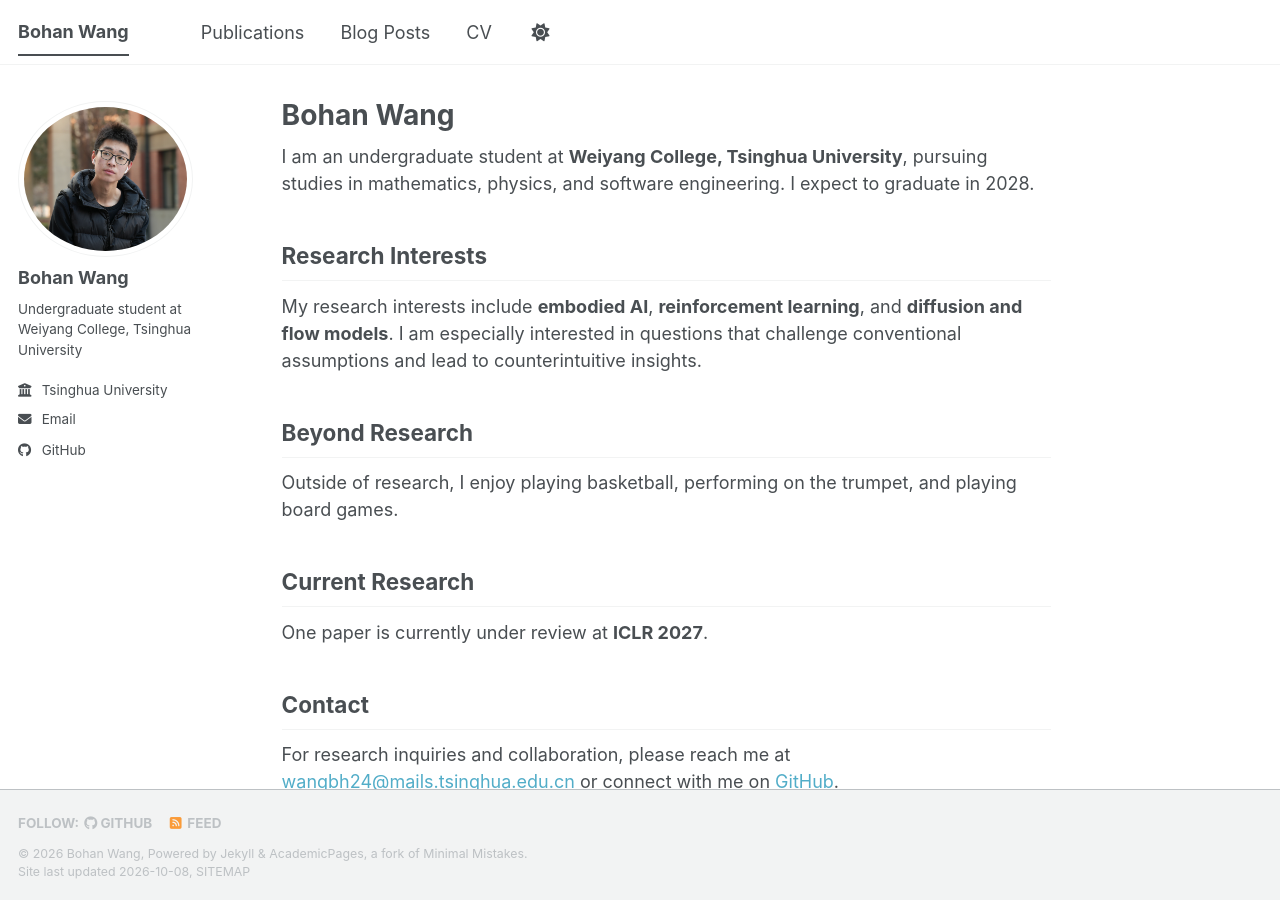
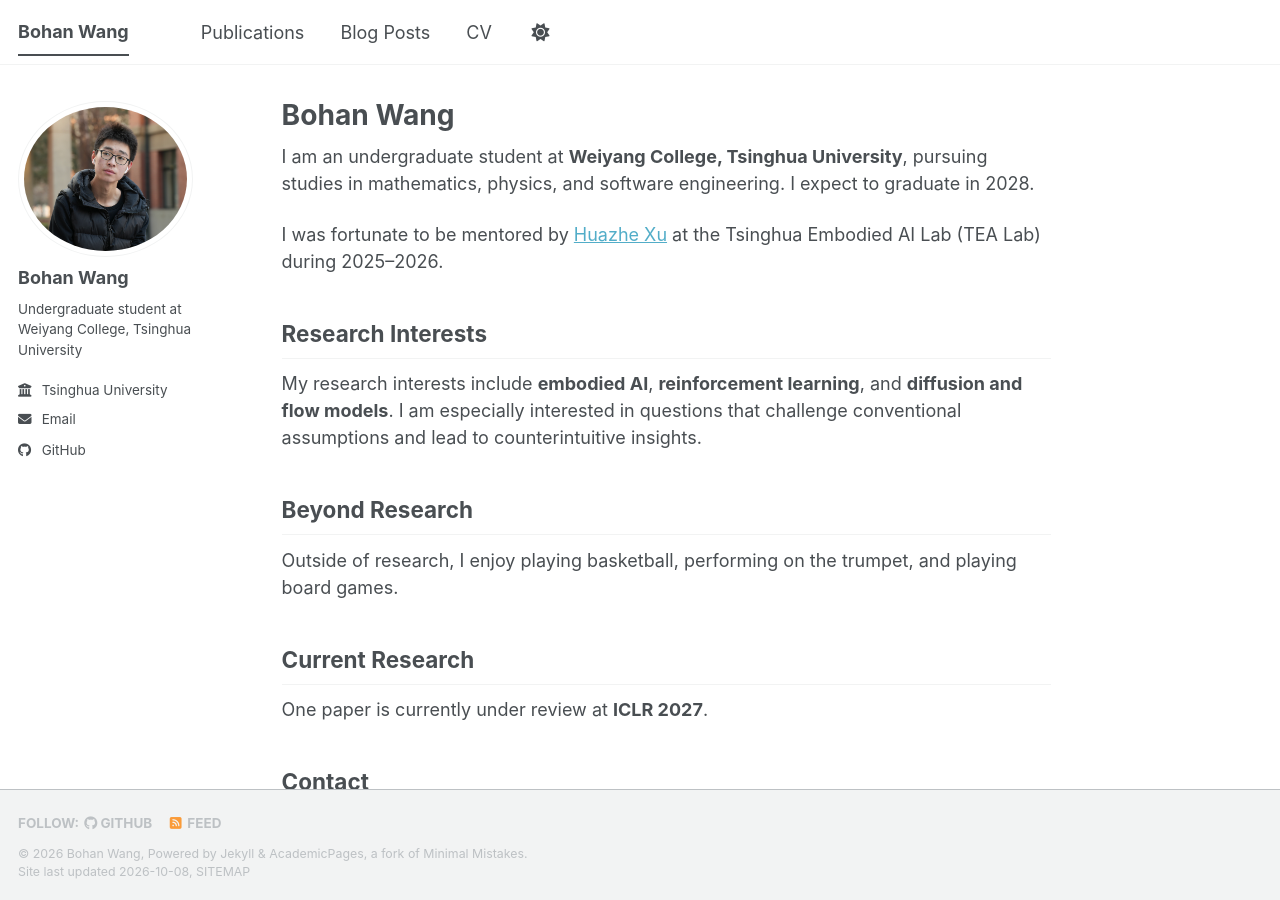
Before and after one commit to wangbh-05/wangbh-05.github.io, a Jekyll site: the page built from _pages/about.md, in a window 1280 px wide and 900 px high. Built offline with Jekyll 4.4.1, drawn with Linux system fonts in a browser that asks for light colours; a style sheet for code colours, icons or effects is not loaded.

Commit message:
Link Huazhe Xu personal homepage

```diff
--- a/_pages/about.md
+++ b/_pages/about.md
@@ -8,6 +8,8 @@ redirect_from:
 ---
 
 I am an undergraduate student at **Weiyang College, Tsinghua University**, pursuing studies in mathematics, physics, and software engineering. I expect to graduate in 2028.
+
+I was fortunate to be mentored by [Huazhe Xu](https://hxu.rocks/index.html) at the Tsinghua Embodied AI Lab (TEA Lab) during 2025–2026.
 
 ## Research Interests
 
```
